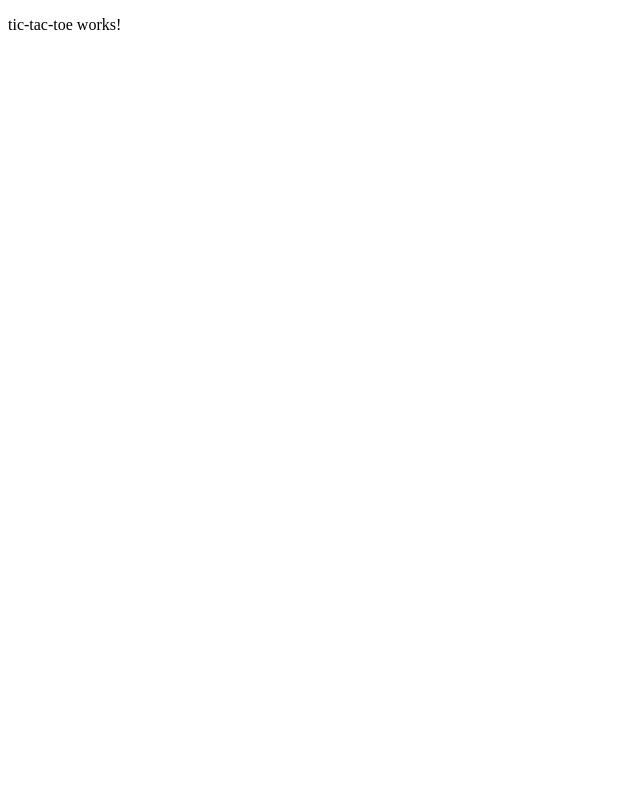
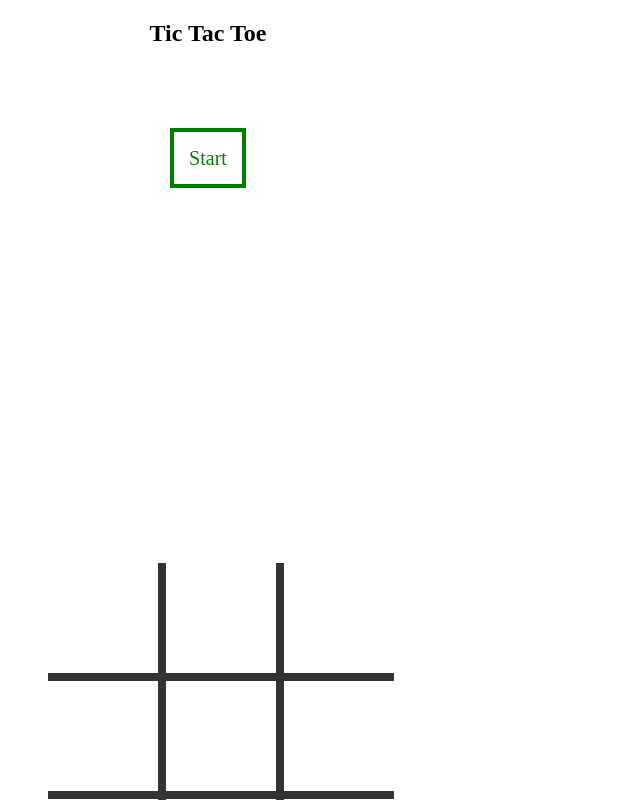
Before and after one commit to rubemfsv/Angular-Tic-Tac-Toe, an Angular app: page / in a window 1280 px wide. Shown: the top 800 px of the page, without its empty margins (0-640 px from the left). Built offline with nearby package versions, Linux system fonts and the light colour scheme.

Commit message:
feature: create tic tac toe html and css

```diff
--- a/src/app/tic-tac-toe/tic-tac-toe.component.css
+++ b/src/app/tic-tac-toe/tic-tac-toe.component.css
@@ -0,0 +1,61 @@
+div {
+  width: 400px;
+  height: 400px;
+text-align: center;
+font-family: 'Press Start 2P', cursive;
+}
+
+div.principal {
+margin-top: 100px;
+}
+
+a.botao {
+margin-top: 100px;
+font-size: 20px;
+background-color: lightgreen;
+padding: 15px;
+}
+
+a:link, a:visited {
+  background-color: white;
+  color: green;
+  text-decoration: none;
+  border: 4px solid green;
+}
+
+a:hover, a:active {
+  background-color: lightgreen;
+  color: green;
+  border: 4px solid green;
+}
+
+ul li {
+list-style: none;
+width: 110px;
+height: 110px;
+float: left;
+background-size: cover;
+  background-repeat: no-repeat;
+  background-position: 50% 50%;
+  cursor: pointer;
+}
+
+.kz-border-bottom {
+border-bottom: 8px solid #333;
+}
+
+.kz-border-right {
+border-right: 8px solid #333;
+}
+
+.kz-img-x {
+background-image: url('/assets/imagens/x.png');
+}
+
+.kz-img-o {
+background-image: url('/assets/imagens/o.png');
+}
+
+.kz-cor-vitoria {
+ background-color: lightgreen;
+}
--- a/src/app/tic-tac-toe/tic-tac-toe.component.html
+++ b/src/app/tic-tac-toe/tic-tac-toe.component.html
@@ -1 +1,37 @@
-<p>tic-tac-toe works!</p>
+<div>
+  <h2>Tic Tac Toe</h2>
+
+  <!-- tela inicial -->
+  <div class="principal">
+    <a href="#" class="botao"> Start </a>
+  </div>
+  <!-- fim tela inicial -->
+
+  <!-- tabuleiro -->
+  <div>
+    <ul>
+      <li class="kz-border-bottom kz-border-right"></li>
+      <li class="kz-border-bottom kz-border-right"></li>
+      <li class="kz-border-bottom"></li>
+      <li class="kz-border-bottom kz-border-right"></li>
+      <li class="kz-border-bottom kz-border-right"></li>
+      <li class="kz-border-bottom"></li>
+      <li class="kz-border-right"></li>
+      <li class="kz-border-right"></li>
+      <li></li>
+    </ul>
+  </div>
+  <!-- fim tabuleiro -->
+
+  <!-- tela final -->
+  <div>
+    <span>
+      <p>You won!!!</p>
+      <p>You lost...</p>
+      <p>The game ended in a draw...</p>
+      <br />
+      <a href="#" class="botao"> Play again </a>
+    </span>
+  </div>
+  <!-- fim tela final -->
+</div>
```
Also changed, not shown: src/assets/o.png (added), src/assets/x.png (added).
